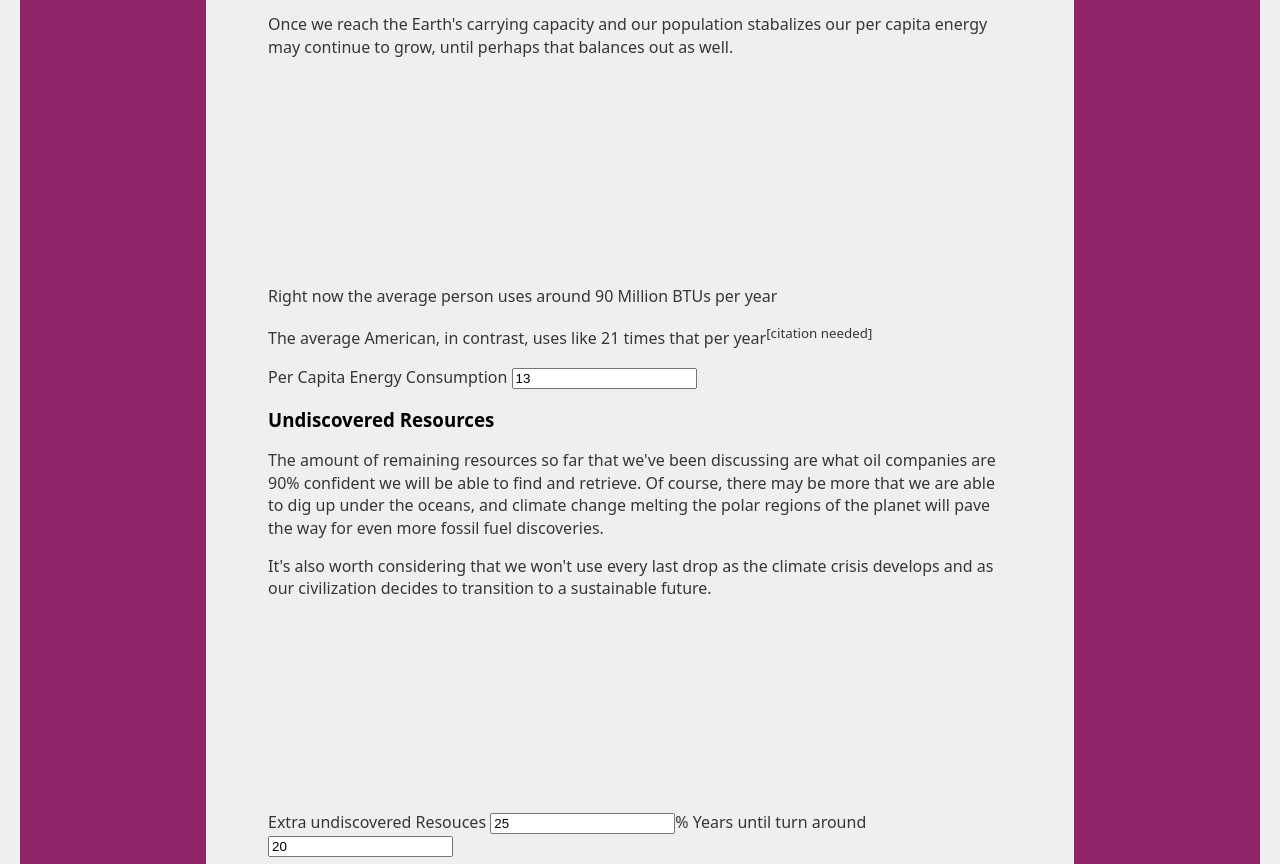
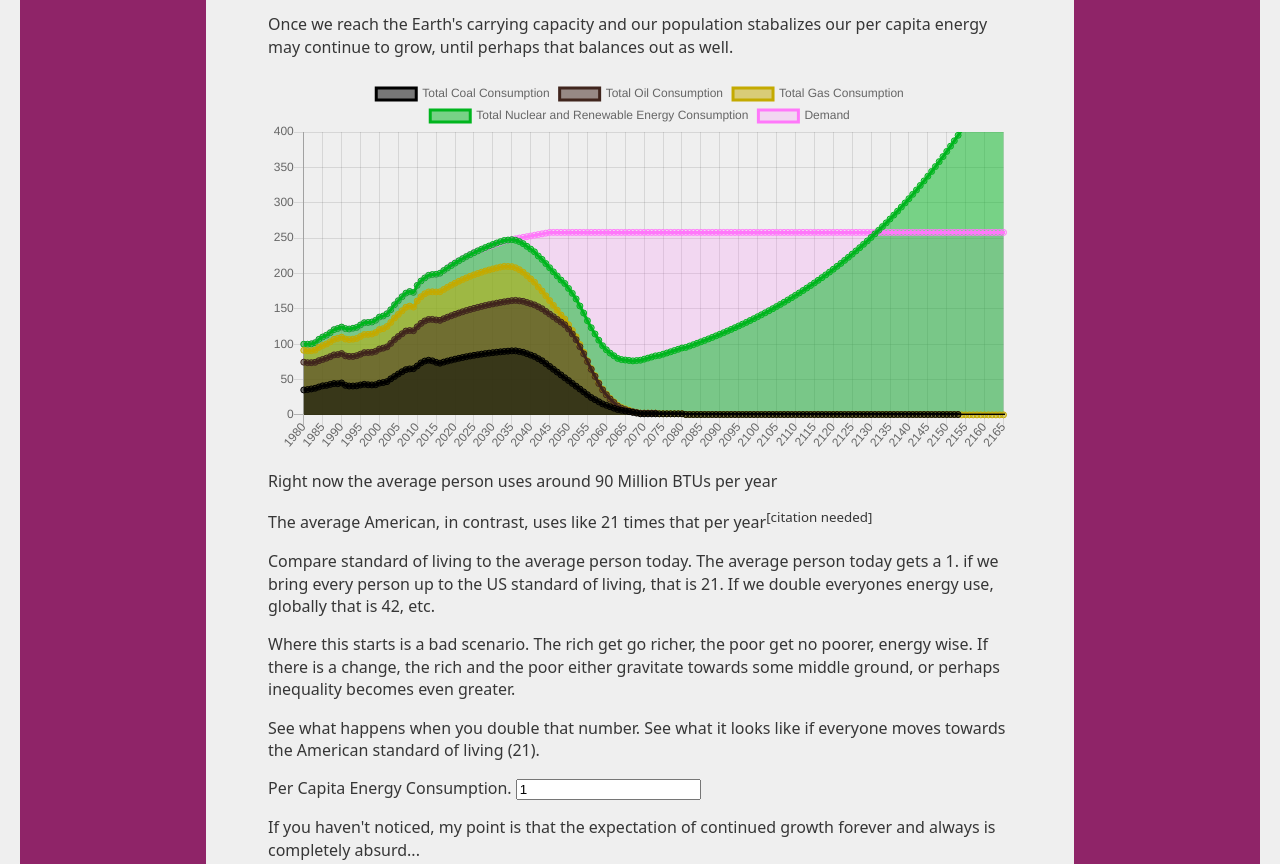
Before and after one commit to asoback/Limits-To-Energy-Growth, a website with bundled scripts: page index.html in a window 1280 px wide. Shown: the part 2806-3670 px from the top of the page. Built offline with nearby package versions, Linux system fonts and the light colour scheme.

Commit message:
peak demand chart

```diff
--- a/growthCalc.js
+++ b/growthCalc.js
@@ -193,7 +193,7 @@ export const energy_calc = {
             last_remaining = last_remaining - last_amount;
             --look_ahead;
         }
-        console.log(last_remaining);
+
         // Drip
         while (last_remaining > 0 && look_ahead > 0) {
             last_rate -= last_rate * last_remaining/remaining_amount;
--- a/index.html
+++ b/index.html
@@ -121,8 +121,22 @@
 			</div>
 			<p>Right now the average person uses around 90 Million BTUs per year</p>
 			<p>The average American, in contrast, uses like 21 times that per year<sup>[citation needed]</sup>	</p>
-			<label for="per_cap_demand">Per Capita Energy Consumption</label>
-			<input id="per_cap_demand" type="number" value="13">
+			<p>Compare standard of living to the average person today. The average person today gets  a 1.
+				if we bring every person up to the US standard of living, that is 21. If we double everyones energy use, globally
+				that is 42, etc.
+			</p>
+			<p>Where this starts is a bad scenario. The rich get go richer, the poor get no poorer, energy wise.
+				If there is a change, the rich and the poor either gravitate towards some middle ground,
+				or perhaps inequality becomes even greater.
+			</p>
+			<p>See what happens when you double that number. See what it looks like if everyone moves towards the American
+				standard of living (21).
+			</p>
+			<label for="per_cap_demand">Per Capita Energy Consumption. </label>
+			<input id="per_cap_demand" type="number" value="1">
+			<p>If you haven't noticed, my point is that the expectation of continued growth forever and always
+				is completely absurd...
+			</p>
 		</div>
 
 		<!-- How much renewables are undiscovered -->
--- a/index.js
+++ b/index.js
@@ -431,7 +431,6 @@ const generateMyPredictionChart = () => {
         modelVariables.natural_gas.rateOfIncrease, lookAhead);
 
     // increase steadily renewables and nuclear
-
     modelVariables.renewables.prediction =
         energy_calc.steadyIncreaseConsumption(
             utils.last(modelVariables.renewables.history),
@@ -486,7 +485,6 @@ compoundSubmit.onclick = () => {
 };
 
 
-/*
 
 
 
@@ -494,98 +492,76 @@ compoundSubmit.onclick = () => {
 
 
 
-// Generate Chart
-const generatePopulationChart = (num_years, carrying_cap) => {
-    const data = {};
-    // make years
-    data.labels = get_years_array(num_years, 1960);
 
-    // Calculate predicted populations
-    const less_years = 2018 - 1960; // No predictions for data we'll see.
-    const starting_pop = 7594270356; // Latest data
-    // Latest year growth rate
-    const starting_rate =  calculate_avg_yearly_pop_growth('2017');
-    // Actual population data
-    const predicted_pop_data = modeling_population_growth(num_years - less_years, starting_pop, carrying_cap, starting_rate * 0.01);
-    const pop_data = population_data.world_population_total;
-    const whole_pop_data = pop_data.concat(predicted_pop_data);
-    data.datasets = [
-        {
-            label: 'Real Population',
-            borderColor: 'rgb(99, 255, 132)',
-            data: population_data.world_population_total
-        },
-        {
-            label: 'Projected Population',
-            borderColor: 'rgb(255, 99, 132)',
-            data: whole_pop_data
-        }
-    ];
-    generateChart(PopulationChart, data);
+//
+// Demand by pop
+//
+//
+
+const perCapDemand = document.getElementById("per_cap_demand");
+
+const generateDemandPerCapitaChart = () => {
+    let peakDemand =
+        (utils.last(modelVariables.demand.history)/utils.last(modelVariables.pop.history) *
+        perCapDemand.value) *
+        (modelVariables.pop.carryingCapacityBil);
+
+    const lookAhead = 150;
+
+    modelVariables.demand.prediction = popuation_calc.modeling_population_growth(
+            lookAhead,
+            utils.last(modelVariables.demand.history),
+            peakDemand,
+            modelVariables.demand.rateOfIncrease);
+
+
+    modelVariables.endYear =  modelVariables.startYear + modelVariables.historicalYears + lookAhead;
+
+    if (modelVariables.oil.peakIndex > 0) {
+        modelVariables.oil.peakIndex = utils.last(modelVariables.oil.history) * 1.3;
+    }
+
+    modelVariables.oil.prediction  = energy_calc.peakThenDecline(utils.last(modelVariables.oil.history),
+        modelVariables.oil.reserveValue,
+        modelVariables.oil.peakIndex,
+        modelVariables.oil.rateOfIncrease, lookAhead);
+
+    if (modelVariables.coal.peakIndex > 0) {
+        modelVariables.coal.peakIndex = utils.last(modelVariables.coal.history) * 1.3;
+    }
+
+    modelVariables.coal.prediction = energy_calc.peakThenDecline(utils.last(modelVariables.coal.history),
+        modelVariables.coal.reserveValue,
+        modelVariables.coal.peakIndex,
+        modelVariables.coal.rateOfIncrease, lookAhead);
+
+    if (modelVariables.natural_gas.peakIndex > 0) {
+        modelVariables.natural_gas.peakIndex = utils.last(modelVariables.natural_gas.history) * 1.3;
+    }
+
+    modelVariables.natural_gas.prediction = energy_calc.peakThenDecline(utils.last(modelVariables.natural_gas.history),
+        modelVariables.natural_gas.reserveValue,
+        modelVariables.natural_gas.peakIndex,
+        modelVariables.natural_gas.rateOfIncrease, lookAhead);
+
+    modelVariables.renewables.prediction =
+        energy_calc.steadyIncreaseConsumption(
+            utils.last(modelVariables.renewables.history),
+            modelVariables.renewables.rateOfIncrease,
+            modelVariables.endYear - (modelVariables.startYear + modelVariables.historicalYears));
+
+    generateEnergyChart(peakDemandChart, true, true, true, true, true, 400);
 };
 
-// Initial Chart (10 Billion prediction)
-generatePopulationChart(250, 10000000000);
+generateDemandPerCapitaChart();
 
-// Bind buttons
-const recalculate_pop_predictions = () => {
-    const num_years = pop_num_years_input.value;
-    const carrying_cap = pop_carrying_cap_input.value * 1000000000;
-    generatePopulationChart(num_years, carrying_cap);
+perCapDemand.onchange = () => {
+    generateDemandPerCapitaChart();
 };
 
-pop_num_years_input.onchange = recalculate_pop_predictions;
-pop_carrying_cap_input.onchange = recalculate_pop_predictions;
 
+/*
 
-
-
-
-
-const generateDemandPerCapitaChart = (perCapita, populationMax, totalSupplyArray, maxRate, numYears) => {
-    const peakDemand = perCapita * populationMax;
-    const mostRecentYear = last(globalPrimaryConsumption.years);
-    const mostRecentDemand = Math.round(last(globalPrimaryConsumption.data) + last(globalNuclearAndRenewableConsumption.data));
-    //Generate yearly rate that caps out at some max
-        // Look at desired demand per person * pop
-    // Reuse the same population fn?
-
-    const futureDemand = modeling_population_growth(totalSupplyArray.length - 36, mostRecentDemand, peakDemand/QUAD, maxRate);
-    let demand = [];
-    for ( let i = 0; i < 36; i++){
-        demand.push(totalSupplyArray[i]);
-    }
-    demand = demand.concat(futureDemand);
-
-    // Compare to the possible supply per year
-    const years = yearsPlusMoreYears(globalPrimaryConsumption.years, numYears);
-
-    // Generate chart
-    const data = {};
-    // make years
-    data.labels = get_years_array(numYears, 1980);
-    data.datasets = [
-        {
-            label: 'Supply',
-            borderColor: 'rgb(99, 255, 132)',
-            data: totalSupplyArray
-        },
-        {
-            label: 'Demand',
-            borderColor: 'rgb(255, 99, 132)',
-            data: demand
-        }
-    ];
-    generateChart(peakDemandChart, data);
-};
-
-//TODO make these inputs
-const maxRate = 0.02;
-const perCapita = 99* MILLION;
-const populationMax =pop_carrying_cap_input.value * 1000000000;
-const numYears = totalSupply.length;
-
-generateDemandPerCapitaChart(perCapita, populationMax, totalSupply, maxRate, numYears);
 
 
 //
```
